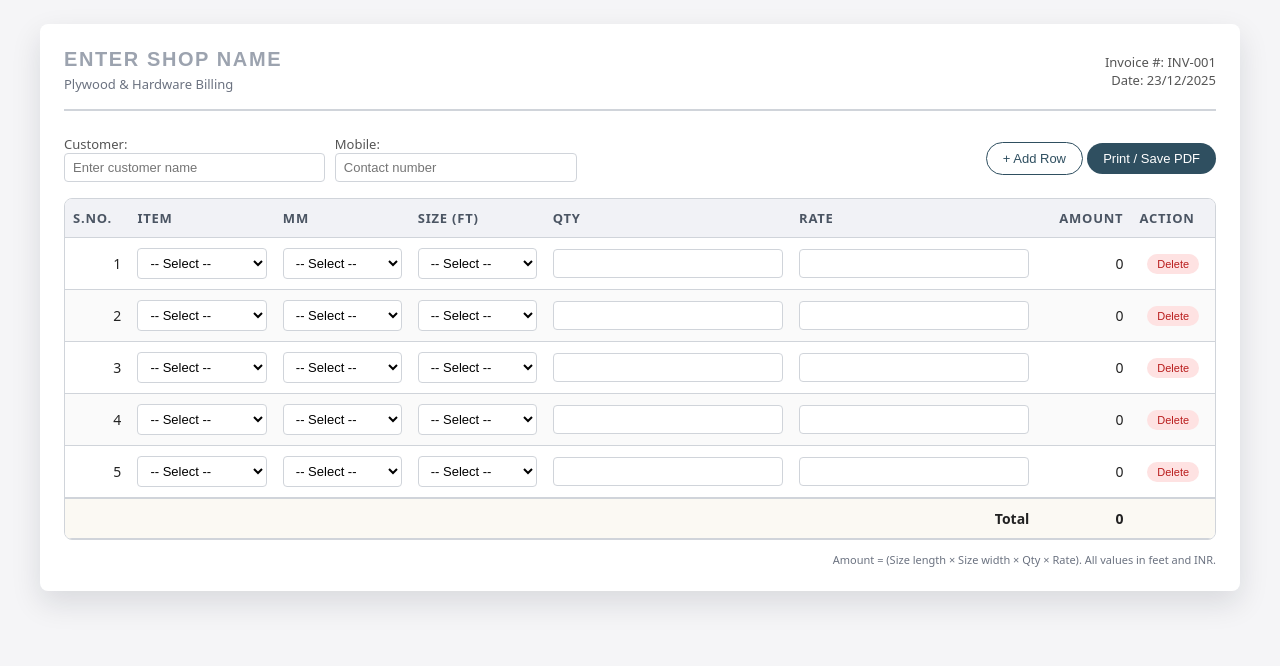
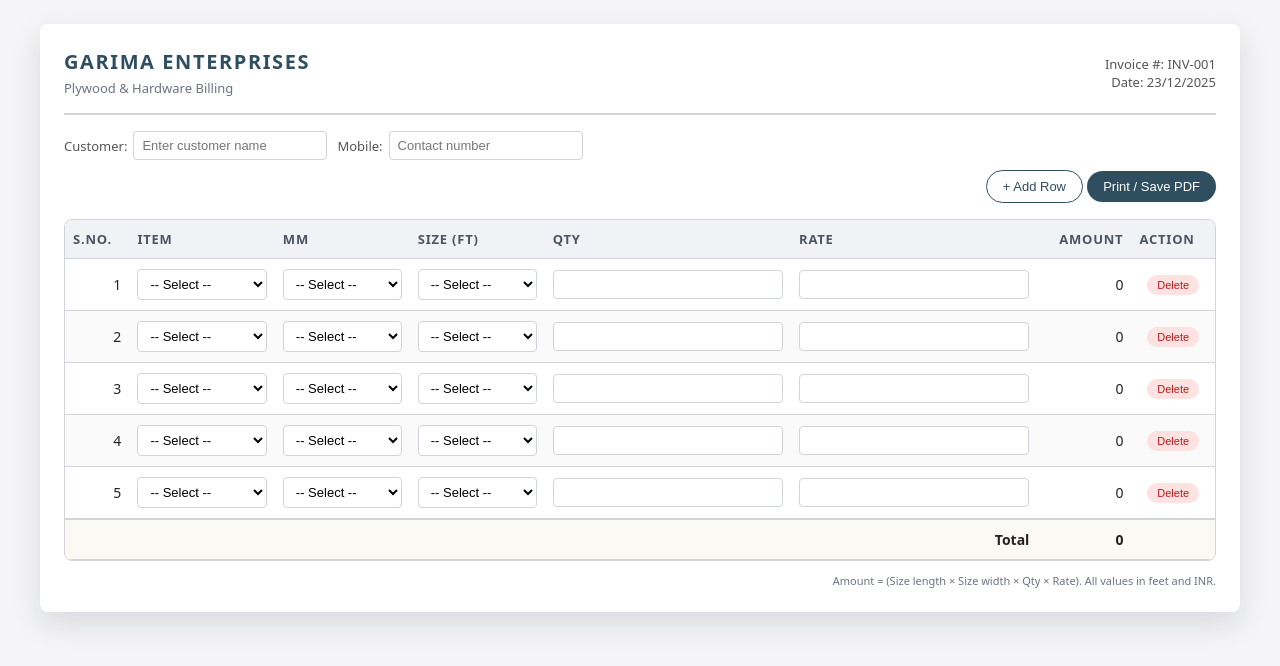
Before and after one commit to sauravspdev/billsoftware, a plain HTML site: page index.html in a window 1280 px wide. Drawn offline with Linux system fonts and the light colour scheme.

Commit message:
Add files via upload

```diff
--- a/app.js
+++ b/app.js
@@ -33,7 +33,7 @@ const ITEM_OPTIONS = [
   const billBody = document.getElementById("billBody");
   const grandTotalEl = document.getElementById("grandTotal");
 
-  // Initial setup
+  // Initial setup: date + starter rows
   (function init() {
     const d = new Date();
     const formatted = d.toLocaleDateString("en-IN", {
@@ -43,7 +43,7 @@ const ITEM_OPTIONS = [
     });
     document.getElementById("invoiceDate").textContent = formatted;
 
-    // Add some starter rows
+    // Add some blank rows
     for (let i = 0; i < 5; i++) addRow();
   })();
 
--- a/index.html
+++ b/index.html
@@ -2,7 +2,7 @@
 <html lang="en">
 <head>
   <meta charset="UTF-8" />
-  <title>Plywood Billing</title>
+  <title>Plywood Billing - Garima Enterprises</title>
   <meta name="viewport" content="width=device-width, initial-scale=1" />
   <link rel="stylesheet" href="styles.css" />
 </head>
@@ -10,10 +10,8 @@
   <div class="page">
     <header>
       <div>
-        <!-- Shop name is editable text -->
-        <input id="shopName"
-               class="shop-name-input"
-               placeholder="Enter shop name" />
+        <!-- Fixed shop name -->
+        <div class="shop-name">Garima Enterprises</div>
         <div class="shop-subtitle">
           Plywood &amp; Hardware Billing
         </div>
@@ -24,19 +22,24 @@
       </div>
     </header>
 
-    <section class="controls">
-      <div class="controls-left">
-        <div>Customer:
+    <!-- Customer details (will also print) -->
+    <section class="customer-row">
+      <div class="customer-field">
+        Customer:
         <input id="customerName"
                placeholder="Enter customer name"
                class="small-input" />
       </div>
-        <div>Mobile:
+      <div class="customer-field">
+        Mobile:
         <input id="customerPhone"
                placeholder="Contact number"
                class="small-input" />
       </div>
-      </div>
+    </section>
+
+    <!-- Only this controls bar is hidden during print -->
+    <section class="controls no-print">
       <div class="controls-right">
         <button class="btn btn-outline" type="button" onclick="addRow()">+ Add Row</button>
         <button class="btn btn-primary" type="button" onclick="window.print()">Print / Save PDF</button>
--- a/styles.css
+++ b/styles.css
@@ -30,30 +30,17 @@ header {
   justify-content: space-between;
   gap: 24px;
   align-items: center;
-  margin-bottom: 24px;
+  margin-bottom: 16px;
   border-bottom: 2px solid var(--border);
   padding-bottom: 16px;
 }
 
-.shop-name-input {
+.shop-name {
   font-size: 20px;
   font-weight: 600;
   letter-spacing: 0.08em;
   text-transform: uppercase;
-  border: none;
-  padding: 0;
-  margin: 0;
-  width: 100%;
   color: var(--primary);
-}
-
-.shop-name-input::placeholder {
-  color: #9ca3af;
-}
-
-.shop-name-input:focus {
-  outline: none;
-  border-bottom: 1px solid var(--accent);
 }
 
 .shop-subtitle {
@@ -68,25 +55,34 @@ header {
   color: #555;
 }
 
+/* Customer row (prints as well) */
+.customer-row {
+  display: flex;
+  flex-wrap: wrap;
+  gap: 10px;
+  margin: 10px 0;
+  font-size: 13px;
+  color: #555;
+}
+
+.customer-field {
+  display: flex;
+  align-items: center;
+  gap: 6px;
+}
+
+.small-input {
+  min-width: 140px;
+}
+
+/* Button controls (hidden on print) */
 .controls {
   display: flex;
   flex-wrap: wrap;
   gap: 10px;
   margin-bottom: 16px;
   align-items: center;
-  justify-content: space-between;
-}
-
-.controls-left {
-  display: flex;
-  flex-wrap: wrap;
-  gap: 10px;
-  font-size: 13px;
-  color: #555;
-}
-
-.small-input {
-  min-width: 140px;
+  justify-content: flex-end;
 }
 
 .btn {
@@ -116,9 +112,10 @@ header {
   transform: translateY(1px);
 }
 
+/* Table */
 .table-wrapper {
   width: 100%;
-  overflow-x: auto; /* responsive horizontal scroll on mobile */
+  overflow-x: auto; /* responsive for mobile */
   border-radius: 8px;
   border: 1px solid var(--border);
 }
@@ -211,7 +208,7 @@ select:focus {
   background: #fecaca;
 }
 
-/* Print styles – hide controls when printing */
+/* Print styles – hide only .no-print elements */
 @media print {
   body {
     background: #fff;
@@ -221,7 +218,7 @@ select:focus {
     box-shadow: none;
     border-radius: 0;
   }
-  .controls {
+  .no-print {
     display: none !important;
   }
 }
@@ -236,3 +233,11 @@ select:focus {
     text-align: left;
   }
 }
+
+/* Suggest landscape orientation for printing */
+@media print {
+  @page {
+    size: A4 landscape;   /* or just: size: landscape; */
+    margin: 10mm;
+  }
+}
```
Lines whose indentation alone changed are shown as unchanged.
